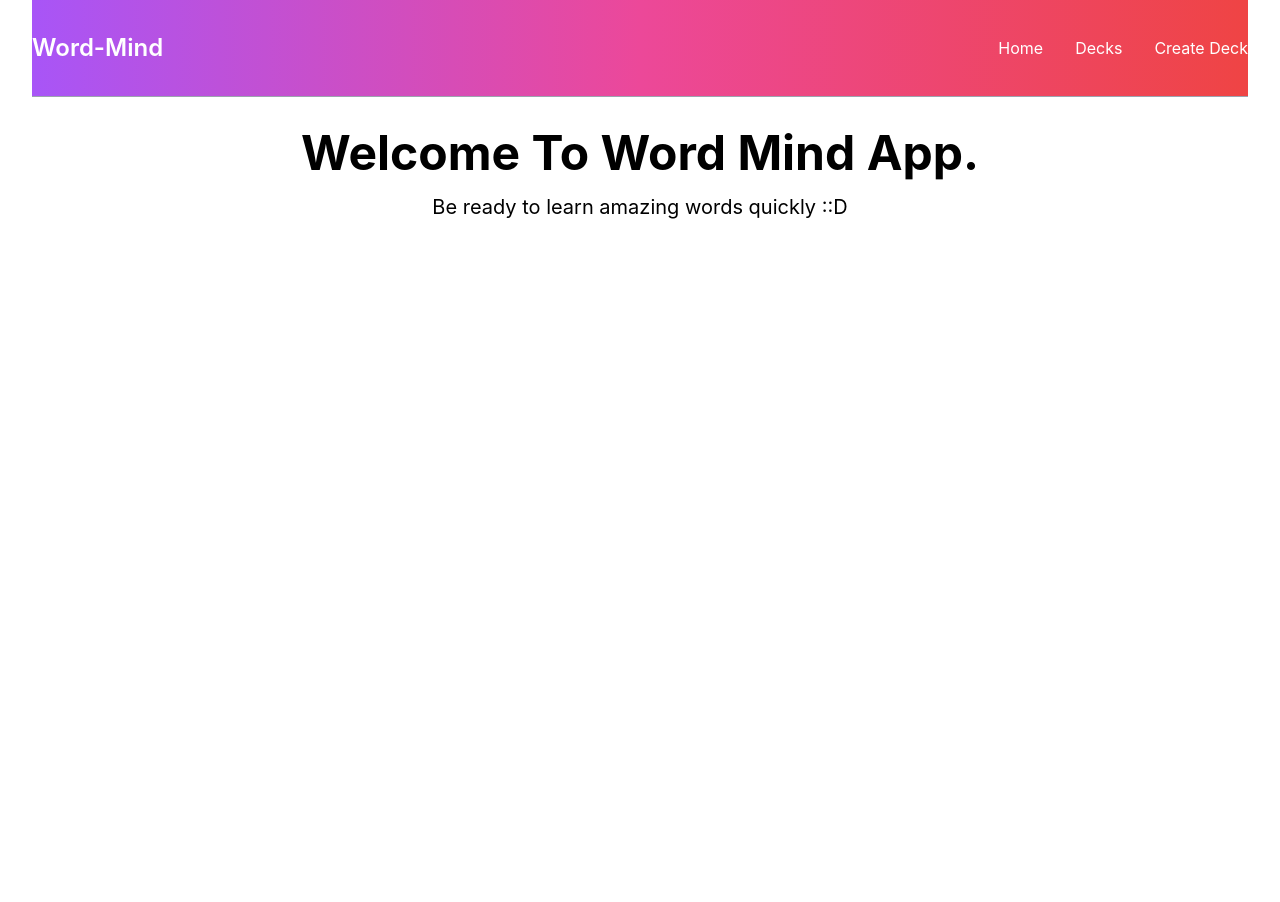
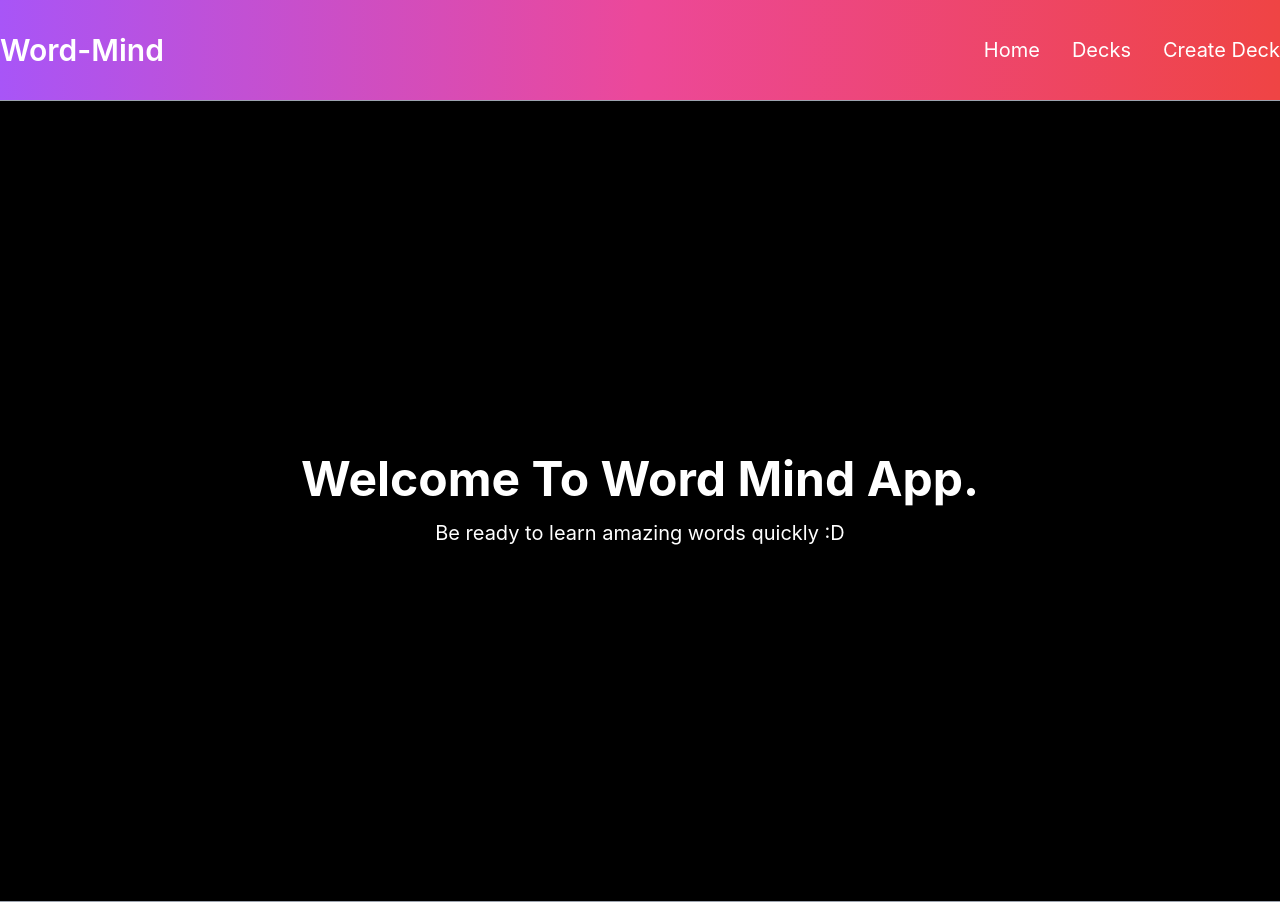
Before and after one commit to altuntas-mustafa/word-mind, a React (Create React App) app in the folder word-mind/: page / in a window 1280 px wide. Before the commit the page ends 800 px from the top, so only its background shows below. Built offline with nearby package versions, Linux system fonts and the light colour scheme.

Commit message:
toggle button style changed

```diff
--- a/word-mind/src/App.js
+++ b/word-mind/src/App.js
@@ -1,3 +1,4 @@
+// App.js
 import React from 'react';
 import { BrowserRouter as Router, Routes, Route } from 'react-router-dom';
 import { Provider } from 'react-redux';
@@ -8,12 +9,14 @@ import Deck from './Components/JS/Deck';
 import AddDeck from './Components/JS/AddDeck';
 import ChatGpt from './ExternalApi/ChatGpt';
 import Flashcards from './Components/JS/Flashcards';
+import Home from './Components/JS/Home';
+
 
 function App() {
   return (
     <Provider store={store}>
       <Router>
-        <div className="container mx-auto mb-8 px-8">
+        <div className="w-screen bg-gradient-to-r from-purple-500 via-pink-500 to-red-500 border-b border-gray-400">
           <Header />
           <Routes>
             <Route path="/" element={<Home />} />
@@ -28,18 +31,4 @@ function App() {
   );
 }
 
-function Home() {
-  return (
-    <div className="mt-8 text-center">
-      <h1 className="text-2xl md:text-3xl lg:text-4xl xl:text-5xl font-bold">
-        Welcome To Word Mind App.
-      </h1>
-      <p className="mt-4 text-sm md:text-base lg:text-lg xl:text-xl">
-        Be ready to learn amazing words quickly ::D
-      </p>
-    </div>
-  );
-}
-
-
 export default App;
--- a/word-mind/src/Components/JS/Deck.js
+++ b/word-mind/src/Components/JS/Deck.js
@@ -54,29 +54,36 @@ const Deck = () => {
 
   return (
     <div className="p-4 flex items-center justify-center min-h-screen bg-black">
-      <div className="bg-white p-8 rounded-lg shadow-lg">
+     <div className="bg-white p-8 rounded-lg shadow-lg">
         <h1 className="text-2xl font-bold mb-4">Language Page</h1>
         <div className="flex space-x-4 mb-4">
           <div className="flex items-center">
             <label className="flex items-center space-x-2">
               <input
                 type="checkbox"
-                className="form-checkbox"
+                className="hidden toggle-checkbox"
                 checked={isRandomOrder}
                 onChange={() => dispatch(setOrder(!isRandomOrder))}
               />
-              <span>Random Order</span>
+              <div className={`relative w-10 h-6 bg-gray-300 rounded-full transition-colors ${isRandomOrder ? 'bg-green-400' : 'bg-white'} `}>
+              <div className={`absolute left-1 transition-transform duration-300 ease-in-out h-1 w-4 pt-4 mt-1 bg-white rounded-full  ${isRandomOrder ? 'transform translate-x-full pt-4 mt-1' : ''}`}></div>
+
+              </div>
+              <span className="ml-2">Random Order</span>
             </label>
           </div>
-          <div className="flex items-center">
+          <div className="flex items-center ml-4">
             <label className="flex items-center space-x-2">
               <input
                 type="checkbox"
-                className="form-checkbox"
+                className="hidden toggle-checkbox"
                 checked={isFrontDisplayed}
                 onChange={() => dispatch(setDisplayOrder(!isFrontDisplayed))}
               />
-              <span>Random Side</span>
+              <div className={`relative w-10 h-6 bg-gray-300 rounded-full transition-colors ${isFrontDisplayed ? 'bg-green-400' : 'bg-white'}`}>
+                <div className={`absolute left-1 transition-transform duration-300 ease-in-out h-1 w-4 pt-4 mt-1 bg-white rounded-full ${isFrontDisplayed ? 'transform translate-x-full pt-4 mt-1' : ''}`}></div>
+              </div>
+              <span className="ml-2">Random Side</span>
             </label>
           </div>
         </div>
--- a/word-mind/src/Components/JS/Header.js
+++ b/word-mind/src/Components/JS/Header.js
@@ -4,9 +4,9 @@ export default function Header() {
   const [isNavOpen, setIsNavOpen] = useState(false);
 
   return (
-    <div className="bg-gradient-to-r from-purple-500 via-pink-500 to-red-500 border-b border-gray-400 py-8 ">
+    <div className="bg-gradient-to-r from-purple-500 via-pink-500 to-red-500 border-b border-gray-400 py-8">
       <div className="container mx-auto flex items-center justify-between">
-        <a href="/" className="text-2xl font-semibold whitespace-nowrap text-white hover:text-yellow-300">
+        <a href="/" className="text-3xl font-semibold whitespace-nowrap text-white hover:text-yellow-300">
           Word-Mind
         </a>
         <nav>
@@ -40,13 +40,13 @@ export default function Header() {
               </div>
               <ul className="flex flex-col items-center justify-between min-h-[250px] bg-white backdrop-blur-md rounded-lg p-6 space-y-4">
                 <li>
-                  <a href="/" className="text-gray-700 hover:text-yellow-300">Home</a>
+                  <a href="/" className="text-lg text-gray-700 hover:text-yellow-300">Home</a>
                 </li>
                 <li>
-                  <a href="/decks" className="text-gray-700 hover:text-yellow-300">Decks</a>
+                  <a href="/decks" className="text-lg text-gray-700 hover:text-yellow-300">Decks</a>
                 </li>
                 <li>
-                  <a href="/createdecks" className="text-gray-700 hover:text-yellow-300">Create Deck</a>
+                  <a href="/createdecks" className="text-lg text-gray-700 hover:text-yellow-300">Create Deck</a>
                 </li>
               </ul>
             </div>
@@ -54,13 +54,13 @@ export default function Header() {
 
           <ul className="DESKTOP-MENU hidden space-x-8 lg:flex">
             <li>
-              <a href="/" className="text-white hover:text-yellow-300">Home</a>
+              <a href="/" className="text-xl text-white hover:text-yellow-300">Home</a>
             </li>
             <li>
-              <a href="/decks" className="text-white hover:text-yellow-300">Decks</a>
+              <a href="/decks" className="text-xl text-white hover:text-yellow-300">Decks</a>
             </li>
             <li>
-              <a href="/createdecks" className="text-white hover:text-yellow-300">Create Deck</a>
+              <a href="/createdecks" className="text-xl text-white hover:text-yellow-300">Create Deck</a>
             </li>
           </ul>
         </nav>
--- /dev/null
+++ b/word-mind/src/Components/JS/Home.js
@@ -0,0 +1,18 @@
+import React from 'react';
+
+function Home() {
+  return (
+    <div className="bg-black h-screen flex justify-center items-center">
+      <div className="text-center">
+        <h1 className="text-2xl md:text-3xl lg:text-4xl xl:text-5xl font-bold text-white">
+          Welcome To Word Mind App.
+        </h1>
+        <p className="mt-4 text-sm md:text-base lg:text-lg xl:text-xl text-white">
+          Be ready to learn amazing words quickly :D
+        </p>
+      </div>
+    </div>
+  );
+}
+
+export default Home;
```
